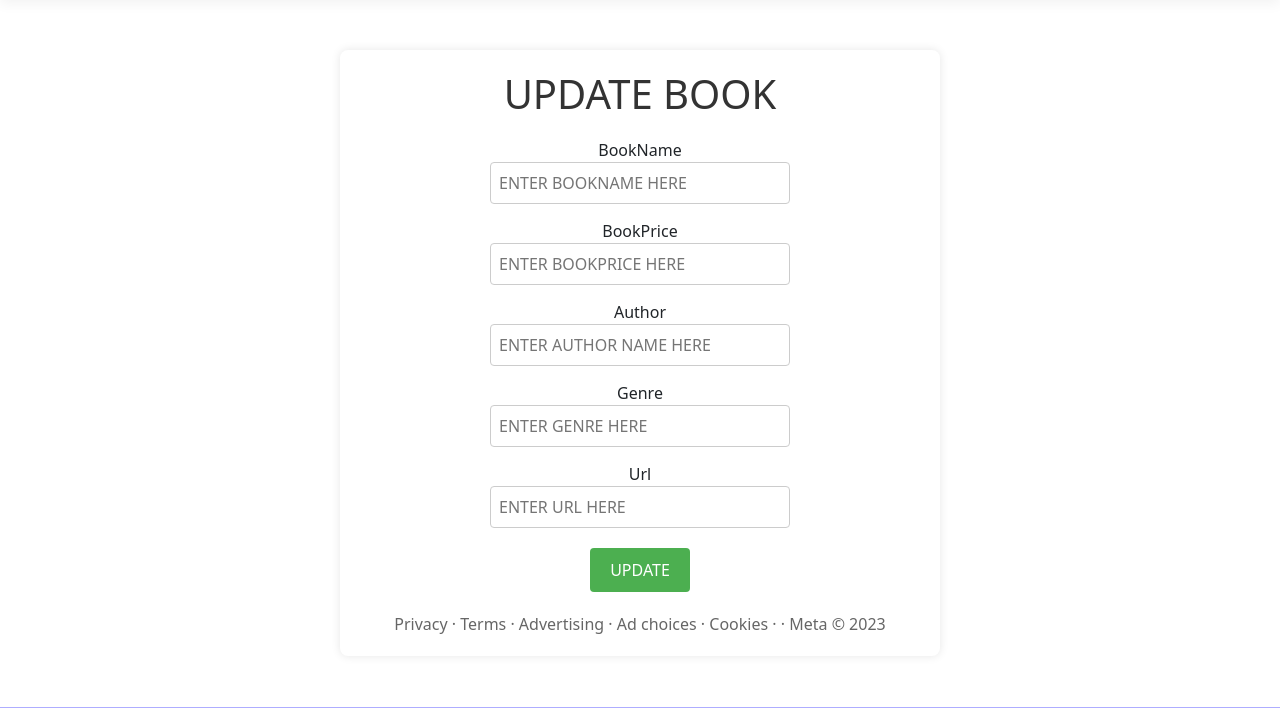
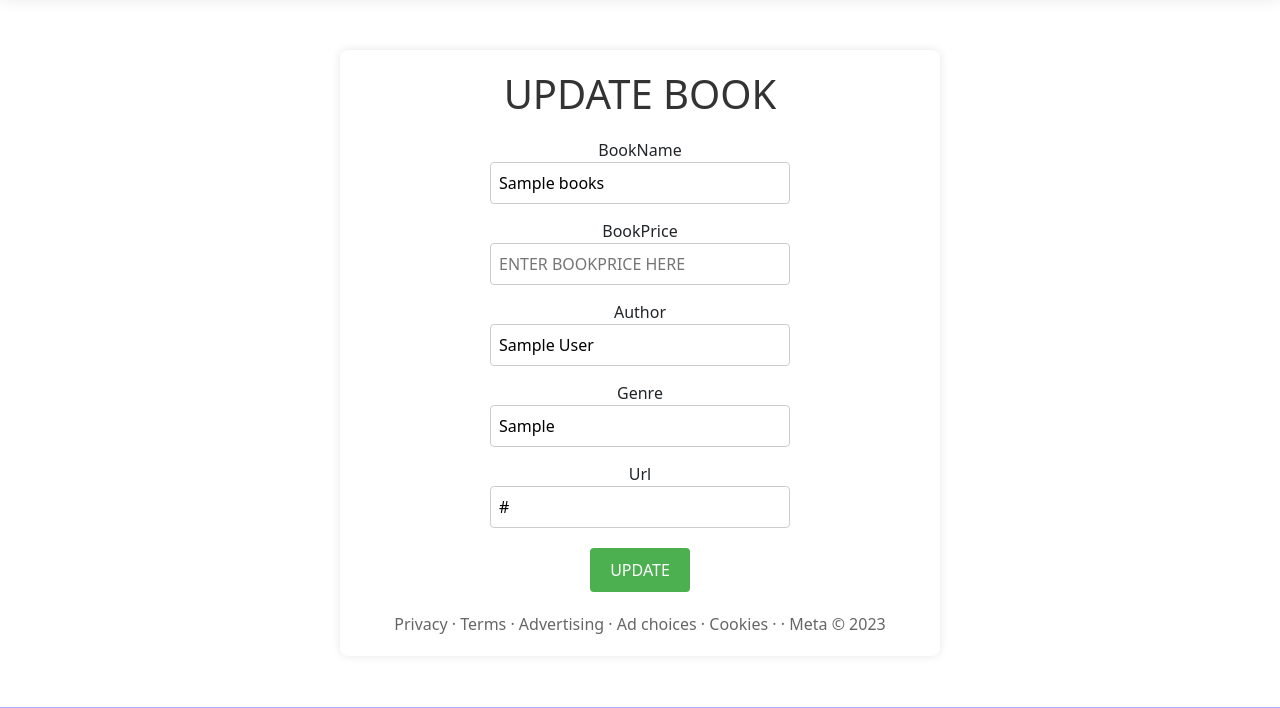
Before and after one commit to sahilsx/Vrika, an ASP.NET Core app: page /Home/Edit/1 in a window 1280 px wide. Shown: the part 120-828 px from the top of the page. Run offline with ASP.NET Core 8, Linux system fonts and the light colour scheme; tables that the repository leaves empty hold one stand-in row (values such as "Sample post"); style sheets or scripts are compiled from the project's sources; some libraries are stand-ins or nearby versions.

Commit message:
another commit

```diff
--- a/Vrika/Views/Home/Edit.cshtml
+++ b/Vrika/Views/Home/Edit.cshtml
@@ -81,7 +81,7 @@
         <div class="mm">
             <label for="BookName" class="mrr"> BookName</label>
             <div>
-                <input class="mrh " type="text" name="BookName" placeholder="ENTER BOOKNAME HERE" />
+                    <input class="mrh " type="text" value="@Model.BookName" name="BookName" placeholder="ENTER BOOKNAME HERE" />
             </div>
         </div>
 
@@ -93,7 +93,7 @@
         <div class="mm ">
             <label for="BookPrice" class="mrr"> BookPrice</label>
             <div>
-                <input class="mrh" type="number" name="BookPrice" placeholder="ENTER BOOKPRICE HERE" />
+                    <input class="mrh" type="number" value="@Model.BookPrice" name="BookPrice" placeholder="ENTER BOOKPRICE HERE" />
             </div>
         </div>
 
@@ -106,7 +106,7 @@
         <div class="mm ">
             <label for="Author" class="mrr"> Author </label>
             <div>
-                <input class="mrh" type="text" name="Author" placeholder="ENTER AUTHOR NAME HERE" />
+                    <input class="mrh" type="text" value="@Model.Author" name="Author" placeholder="ENTER AUTHOR NAME HERE" />
             </div>
         </div>
 
@@ -114,14 +114,14 @@
         <div class="mm ">
             <label for="Genre" class="mrr"> Genre </label>
             <div>
-                <input class="mrh" type="text" name="Genre" placeholder="ENTER GENRE HERE" />
+                    <input class="mrh" type="text" value="@Model.Genre" name="Genre" placeholder="ENTER GENRE HERE" />
             </div>
         </div>
 
         <div class="mm ">
             <label for="Url" class="mrr"> Url </label>
             <div>
-                <input class="mrh" type="text" name="Url" placeholder="ENTER URL HERE" />
+                    <input class="mrh" type="text" value="@Model.Url" name="Url" placeholder="ENTER URL HERE" />
             </div>
         </div>
 
```
Also changed, not shown: 13 other files.
